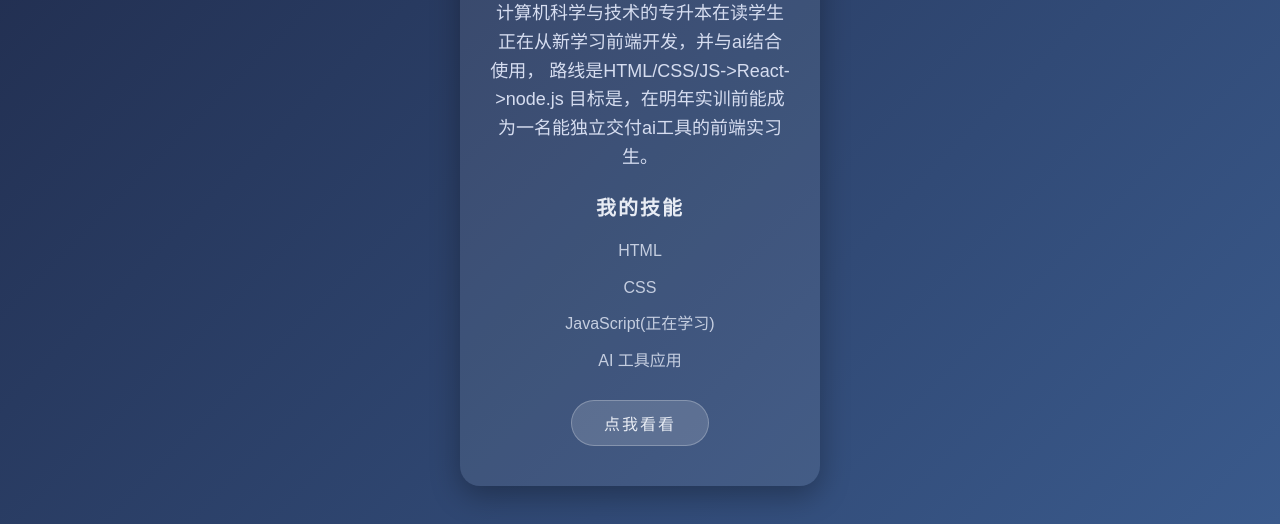
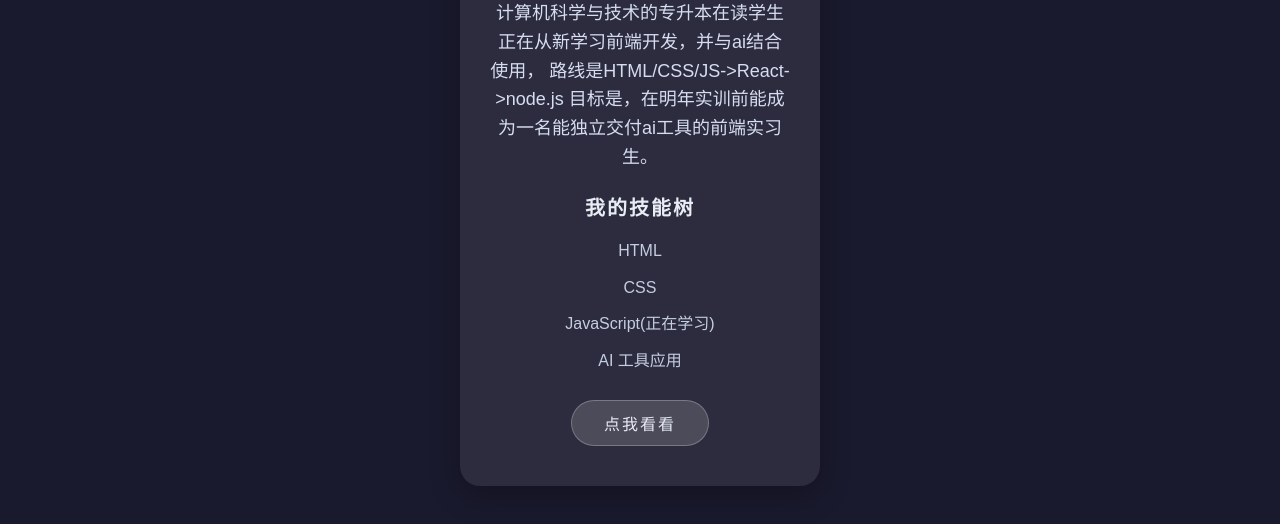
Before and after one commit to cbcxwdb/xuexi, a plain HTML site: page index.html in a window 1280 px wide. Both pictures are taken after a click on the button "点我看看". Shown: the part 276-800 px from the top of the page. Drawn offline with Linux system fonts and the light colour scheme.

Commit message:
更新了文本，背景颜色，头像放大动态

```diff
--- a/index.html
+++ b/index.html
@@ -23,7 +23,7 @@
       目标是，在明年实训前能成为一名能独立交付ai工具的前端实习生。
     </p>
     <div class="skills">
-      <h2>我的技能</h2>
+      <h2>我的技能树</h2>
       <ul>
         <li>HTML</li>
         <li>CSS</li>
@@ -35,9 +35,26 @@
     <button class="btn">点我看看</button>
   </div>
   <script>
-    document.querySelector('.btn').addEventListener('click', function () {
-      alert('欢迎来到我的个人主页！');
-    });
+    (function () {
+      // 适合暗色主题页面的精选配色
+      var colors = [
+        '#1a1a2e', // 深海蓝
+        '#16213e', // 午夜蓝
+        '#0f3460', // 宝石蓝
+        '#2d3436', // 深炭灰
+        '#1e272e', // 暗石板色
+        '#2c3e50', // 灰蓝色
+        '#1b1b2f', // 暗紫蓝
+        '#000000'  // 纯黑
+      ];
+      var index = 0;
+
+      document.querySelector('.btn').addEventListener('click', function () {
+        alert('欢迎来到我的个人主页！');
+        document.body.style.background = colors[index];
+        index = (index + 1) % colors.length;
+      });
+    })();
   </script>
 </body>
 
--- a/style.css
+++ b/style.css
@@ -43,6 +43,11 @@ body {
   font-size: 56px;
   color: #2b3a67;
   box-shadow: 0 4px 15px rgba(0, 0, 0, 0.3);
+  transition: transform 0.3s ease;
+}
+
+.avatar:hover {
+  transform: scale(1.1);
 }
 
 /* 名字 */
```
